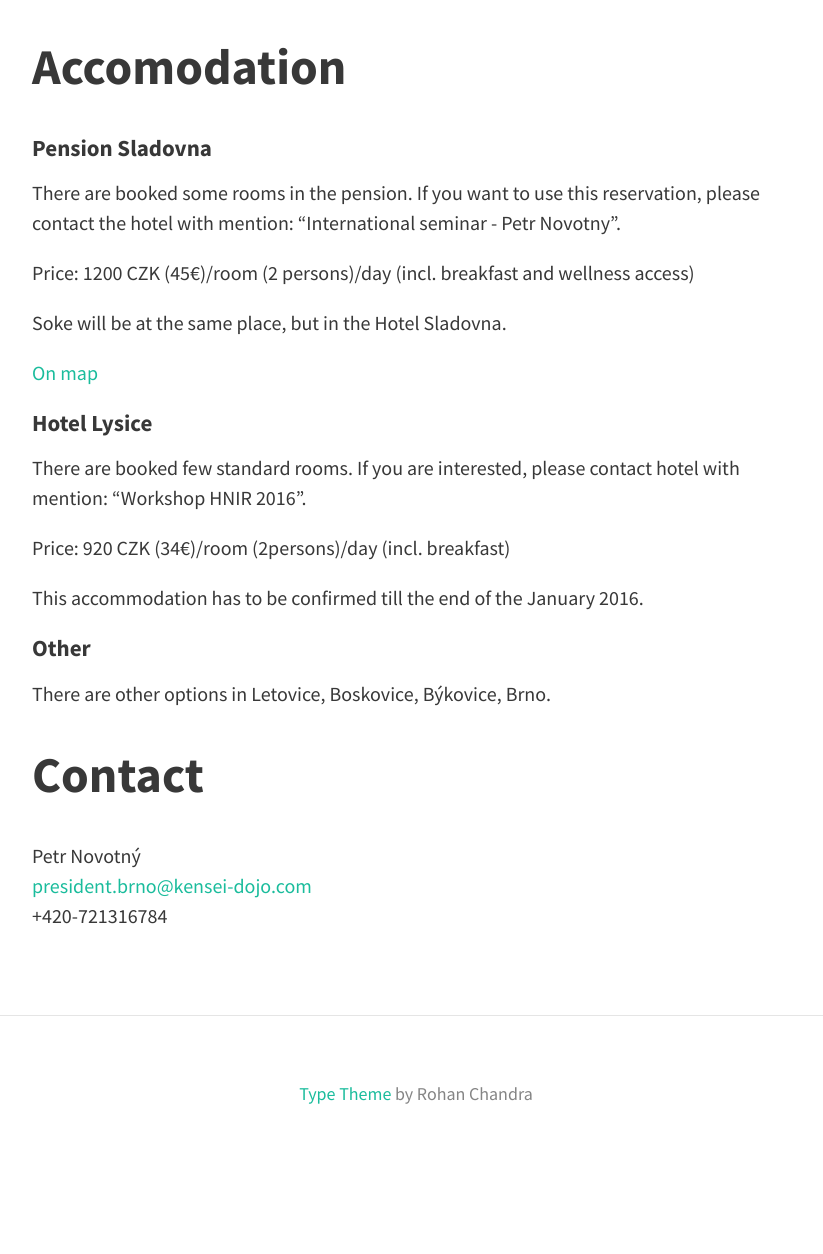
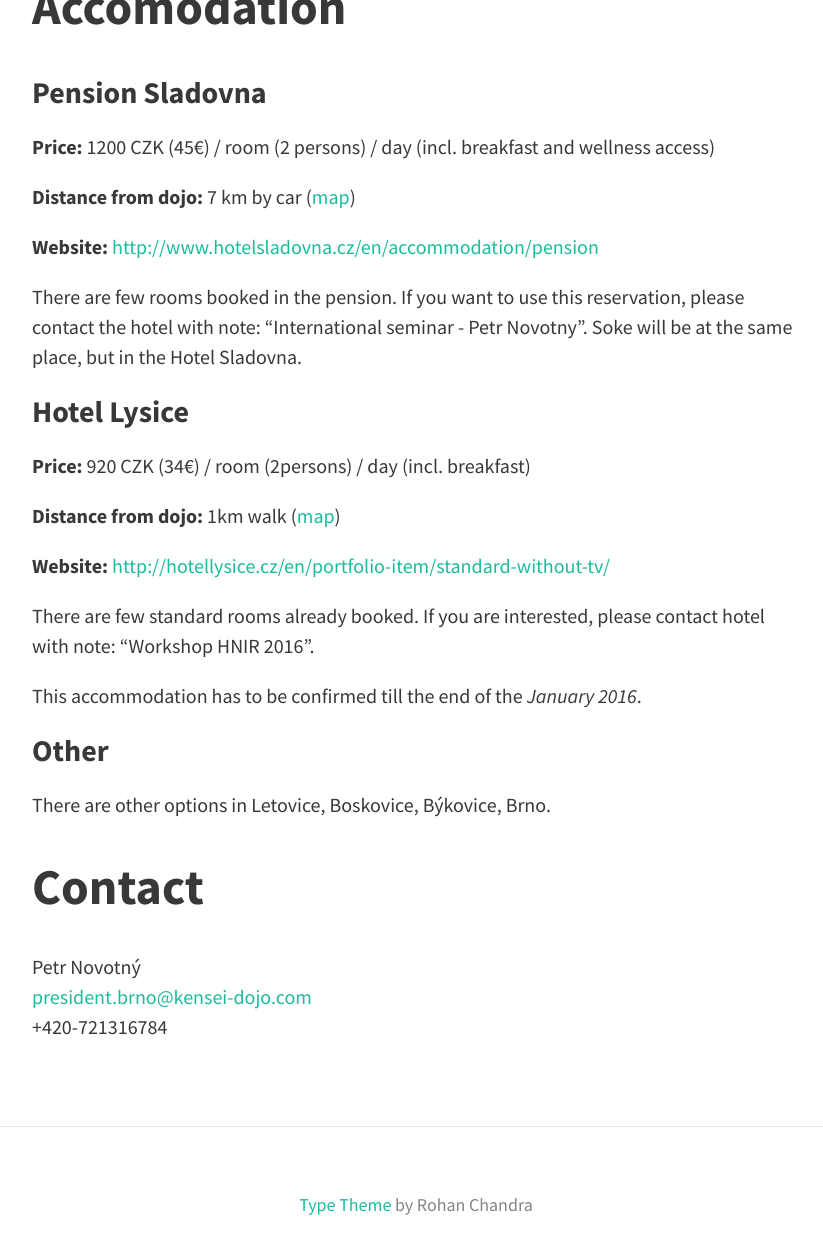
Before and after one commit to vholer/nitenichiryu, a Jekyll site: the page built from index.md, in a window 1280 px wide and 1400 px high, scrolled down 1368 px, cut to the strip 126-1380 px from the top of the window. Shown: the whole strip, without its empty margins (224-1047 px from the left). Built offline with Jekyll 4.4.1, drawn with Linux system fonts in a browser that asks for light colours; nearby versions of some CDN libraries; before the commit the page ends 2665 px from its top, so only the background shows below that; some of the changed text lies outside the part shown.

Commit message:
Accomodation updates

```diff
--- a/index.md
+++ b/index.md
@@ -10,39 +10,38 @@ title: Workshop 2016
 | 5 days (all days of workshop) | 200€ |
 | 1 day                         |  50€ |
 
-Bank transfer - account will be soon
+Bank transfer: account will be announced soon
 
-# Dojo
+# Location
 
-<p>
-	Zákostelí 360<br />
-	679 71, Lysice<br />
-	Czech Republic
-</p>
-
+Edvard Beneš Elementary School, Zákostelí 360, 679 71 Lysice, Czech Republic
 <iframe src="https://www.google.com/maps/embed?pb=!1m18!1m12!1m3!1d2593.475617333878!2d16.53418171569561!3d49.45662727935053!2m3!1f0!2f0!3f0!3m2!1i1024!2i768!4f13.1!3m3!1m2!1s0x471287a805f3fd25%3A0x4eb553e0d22aec61!2sZ%C3%A1kostel%C3%AD+360%2C+679+71+Lysice!5e0!3m2!1scs!2scz!4v1448890082691" width="600" height="450" frameborder="0" style="border:0" allowfullscreen></iframe>
 
 # Accomodation
 
-#### [Pension Sladovna](http://www.hotelsladovna.cz/en/accommodation/pension)
+### [Pension Sladovna](http://www.hotelsladovna.cz/en/accommodation/pension)
 
-There are booked some rooms in the pension. If you want to use this reservation, please contact the hotel with mention: "International seminar - Petr Novotny".
+**Price:** 1200 CZK (45€) / room (2 persons) / day (incl. breakfast and wellness access)
 
-Price: 1200 CZK (45€)/room (2 persons)/day (incl. breakfast and wellness access)
+**Distance from dojo:** 7 km by car ([map](https://www.google.com/maps/place/Hotel+Sladovna/@49.4148193,16.5799006,17z/data=!3m1!4b1!4m2!3m1!1s0x471288ba2a8e865f:0x979b6c0f91f0ad8))
 
-Soke will be at the same place, but in the Hotel Sladovna.
+**Website:** [http://www.hotelsladovna.cz/en/accommodation/pension](http://www.hotelsladovna.cz/en/accommodation/pension)
 
-[On map](https://www.google.com/maps/place/Hotel+Sladovna/@49.4148193,16.5799006,17z/data=!3m1!4b1!4m2!3m1!1s0x471288ba2a8e865f:0x979b6c0f91f0ad8)
+There are few rooms booked in the pension. If you want to use this reservation, please contact the hotel with note: "International seminar - Petr Novotny". Soke will be at the same place, but in the Hotel Sladovna.
 
-#### [Hotel Lysice](http://hotellysice.cz/en/portfolio-item/standard-without-tv/)
+### [Hotel Lysice](http://hotellysice.cz/en/portfolio-item/standard-without-tv/)
 
-There are booked few standard rooms. If you are interested, please contact hotel with mention: "Workshop HNIR 2016".
+**Price:** 920 CZK (34€) / room (2persons) / day (incl. breakfast)
 
-Price: 920 CZK (34€)/room (2persons)/day (incl. breakfast)
+**Distance from dojo:** 1km walk ([map](https://www.google.com/maps/place/Hotel+Lysice/@49.452061,16.5337343,17z/data=!3m1!4b1!4m2!3m1!1s0x471287a986bb3393:0x6f32ac3d50e85834))
 
-This accommodation has to be confirmed till the end of the January 2016.
+**Website:** [http://hotellysice.cz/en/portfolio-item/standard-without-tv/](http://hotellysice.cz/en/portfolio-item/standard-without-tv/)
 
-#### Other
+There are few standard rooms already booked. If you are interested, please contact hotel with note: "Workshop HNIR 2016".
+
+This accommodation has to be confirmed till the end of the *January 2016*.
+
+### Other
 
 There are other options in Letovice, Boskovice, Býkovice, Brno.
 
```
